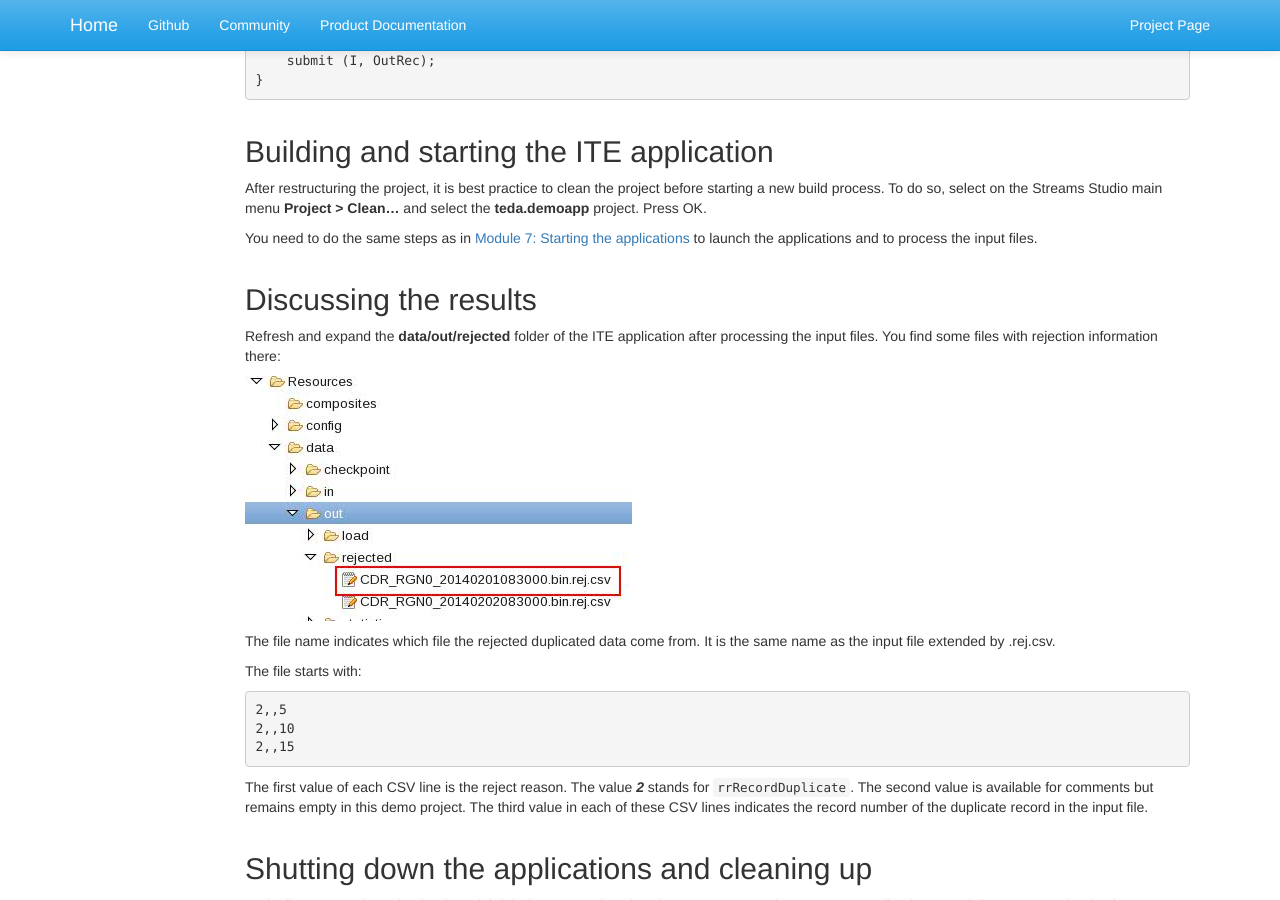
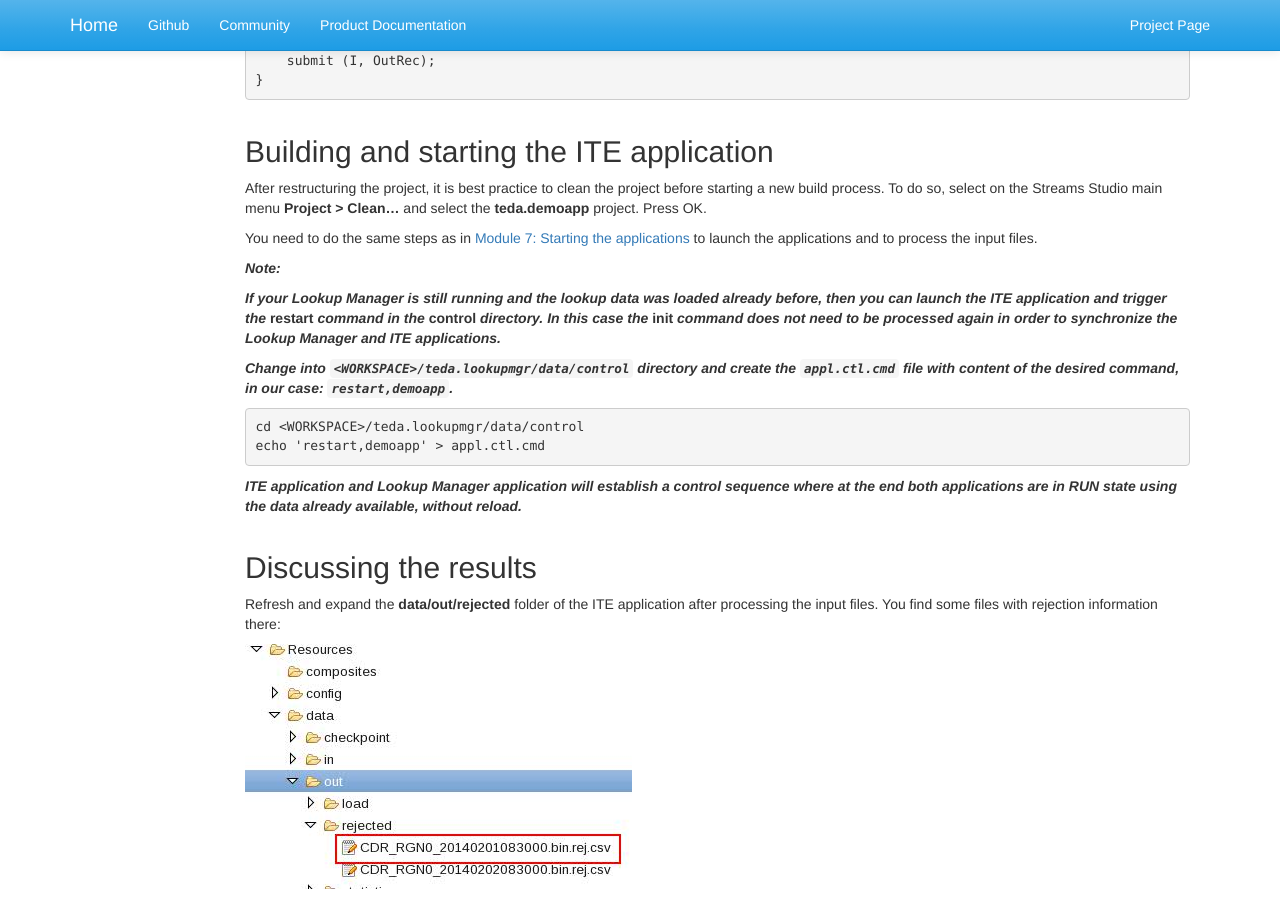
Before and after one commit to IBMStreams/streamsx.tutorial.teda, a Jekyll site: the page built from docs/1.0.2/Module-8/index.markdown, in a window 1280 px wide and 900 px high, scrolled down 3964 px. Built offline with Jekyll 4.4.1, drawn with Linux system fonts in a browser that asks for light colours; nearby versions of some CDN libraries; library files that are not in the unit come from our copies.

Commit message:
Update index.markdown

```diff
--- a/docs/1.0.2/Module-8/index.markdown
+++ b/docs/1.0.2/Module-8/index.markdown
@@ -163,6 +163,18 @@ After restructuring the project, it is best practice to clean the project before
 
 You need to do the same steps as in [Module 7: Starting the applications](http://ibmstreams.github.io/streamsx.tutorial.teda/docs/1.0.2/Module-7/#starting-the-applications) to launch the applications and to process the input files.
 
+***Note:***
+
+***If your Lookup Manager is still running and the lookup data was loaded already before, then you can launch the ITE application and trigger the*** **restart** ***command in the*** **control** ***directory. In this case the*** **init** ***command does not need to be processed again in order to synchronize the Lookup Manager and ITE applications.***
+
+***Change into `<WORKSPACE>/teda.lookupmgr/data/control` directory and create the `appl.ctl.cmd` file with content of the
+desired command, in our case: `restart,demoapp`.***
+
+    cd <WORKSPACE>/teda.lookupmgr/data/control
+    echo 'restart,demoapp' > appl.ctl.cmd
+
+***ITE application and Lookup Manager application will establish a control sequence where at the end both applications are in RUN state using the data already available, without reload.***
+
 ## Discussing the results
 
 Refresh and expand the **data/out/rejected** folder of the ITE application after processing the input files. You find some files with rejection information there:
```
